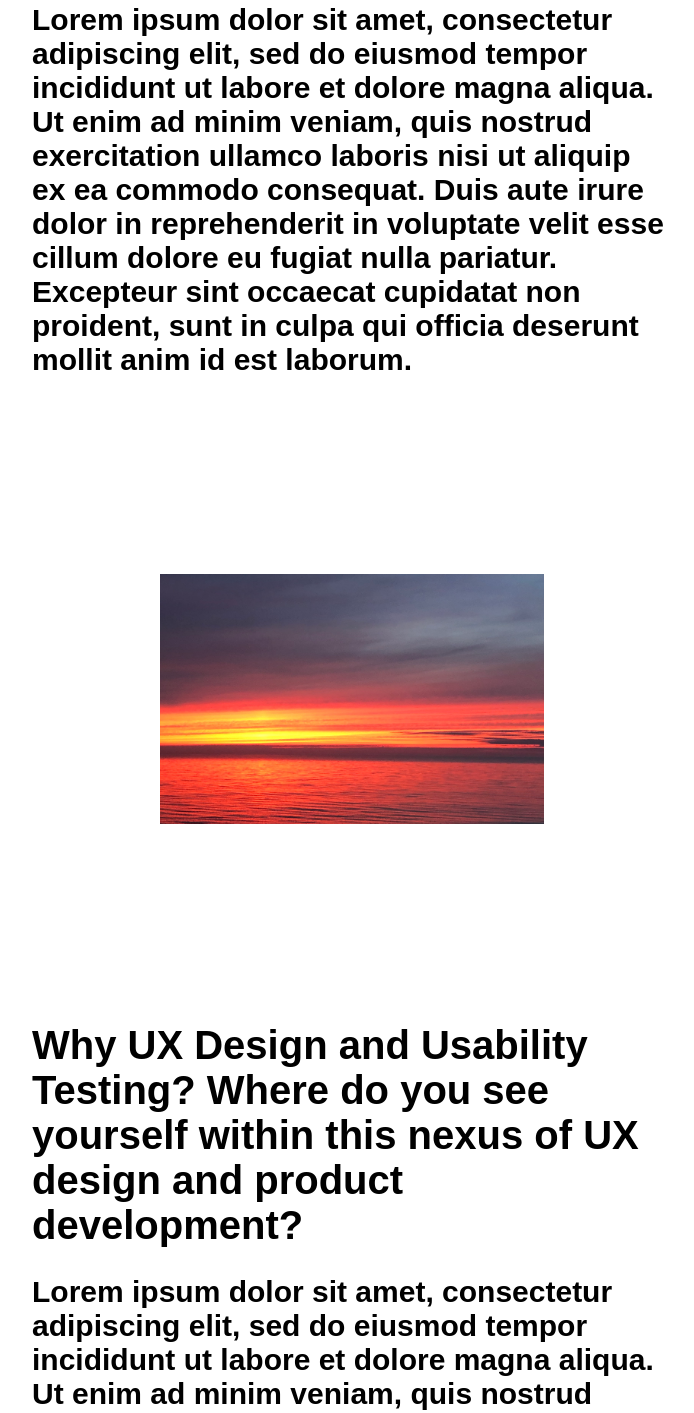
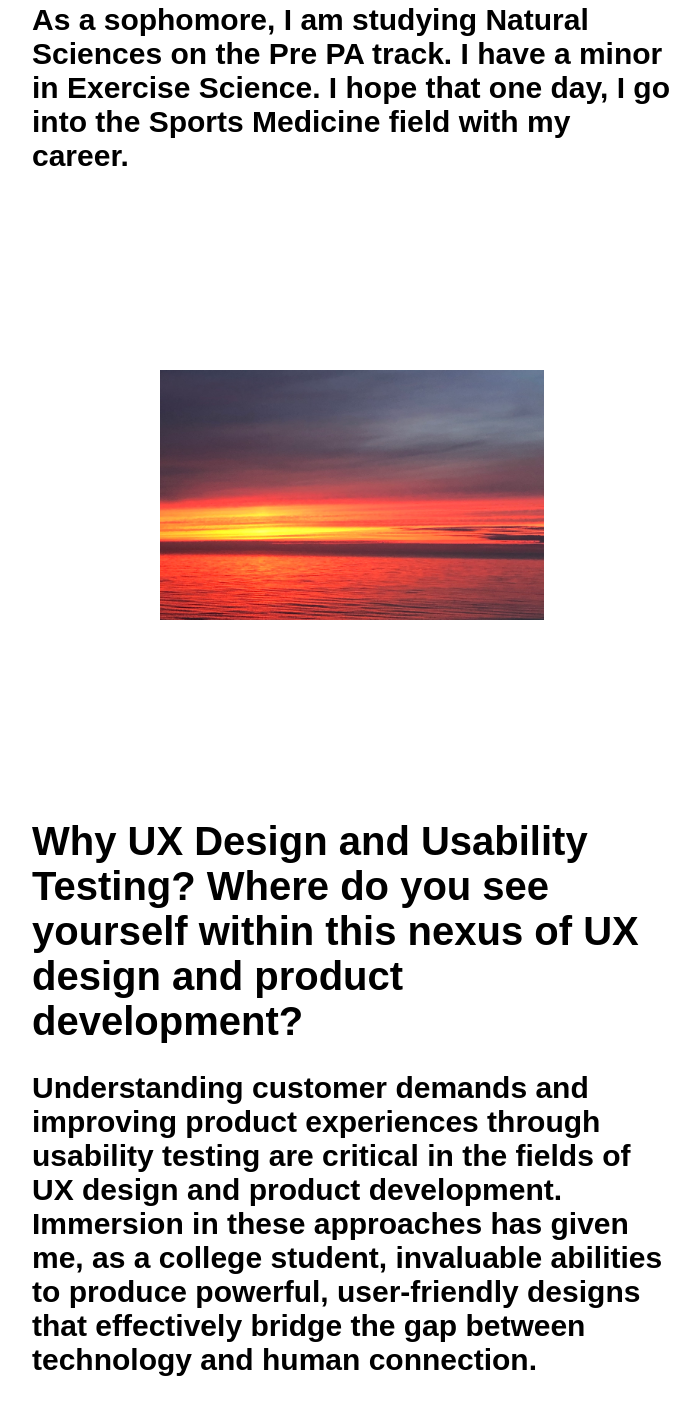
Before and after one commit to shreejadandamudi/Shreeja.Usability, a plain HTML site: page index.html in a window 1280 px wide. Shown: the part 2086-3499 px from the top of the page, without its empty margins (288-982 px from the left). Drawn offline with Linux system fonts and the light colour scheme.

Commit message:
Update index.html

```diff
--- a/index.html
+++ b/index.html
@@ -32,7 +32,7 @@
 
     <div class="textblock" style="text-align: left">
          <h1>Introduce Yourself</h1>
-  <h2> I am a sophomore in the University of Pittsburgh. I am a Natural Sciences major on the Pre PA track. I love to work out, cook, and listen to all kinds of music. One cool fact about me is that I have a twin sister! I am from Dallas, Texas. One day I want to travel the world.</h2>
+  <h2> I am a sophomore in the University of Pittsburgh. I love to work out, cook, and listen to all kinds of music. One cool fact about me is that I have a twin sister! I am from Dallas, Texas and I love it there! One day I want to backpack around and travel the world..</h2>
   </div>
 
 <br>
@@ -70,7 +70,7 @@
 
      <div class="textblock" style="text-align: left">
  <h1>Field of Study</h1>
-  <h2>Lorem ipsum dolor sit amet, consectetur adipiscing elit, sed do eiusmod tempor incididunt ut labore et dolore magna aliqua. Ut enim ad minim veniam, quis nostrud exercitation ullamco laboris nisi ut aliquip ex ea commodo consequat. Duis aute irure dolor in reprehenderit in voluptate velit esse cillum dolore eu fugiat nulla pariatur. Excepteur sint occaecat cupidatat non proident, sunt in culpa qui officia deserunt mollit anim id est laborum.</h2>
+  <h2> As a sophomore, I am studying Natural Sciences on the Pre PA track. I have a minor in Exercise Science. I hope that one day, I go into the Sports Medicine field with my career.</h2>
   </div>
 
 <br>
@@ -92,7 +92,7 @@
   <!--So, what exactly are you into? Take some time to explain your passions.-->
 <div class="textblock" style="text-align: left">
          <h1>Why UX Design and Usability Testing? Where do you see yourself within this nexus of UX design and product development? </h1>
-  <h2>Lorem ipsum dolor sit amet, consectetur adipiscing elit, sed do eiusmod tempor incididunt ut labore et dolore magna aliqua. Ut enim ad minim veniam, quis nostrud exercitation ullamco laboris nisi ut aliquip ex ea commodo consequat. Duis aute irure dolor in reprehenderit in voluptate velit esse cillum dolore eu fugiat nulla pariatur. Excepteur sint occaecat cupidatat non proident, sunt in culpa qui officia deserunt mollit anim id est laborum.</h2>
+  <h2>Understanding customer demands and improving product experiences through usability testing are critical in the fields of UX design and product development. Immersion in these approaches has given me, as a college student, invaluable abilities to produce powerful, user-friendly designs that effectively bridge the gap between technology and human connection.</h2>
   </div>
 <br>
 <br>
```
